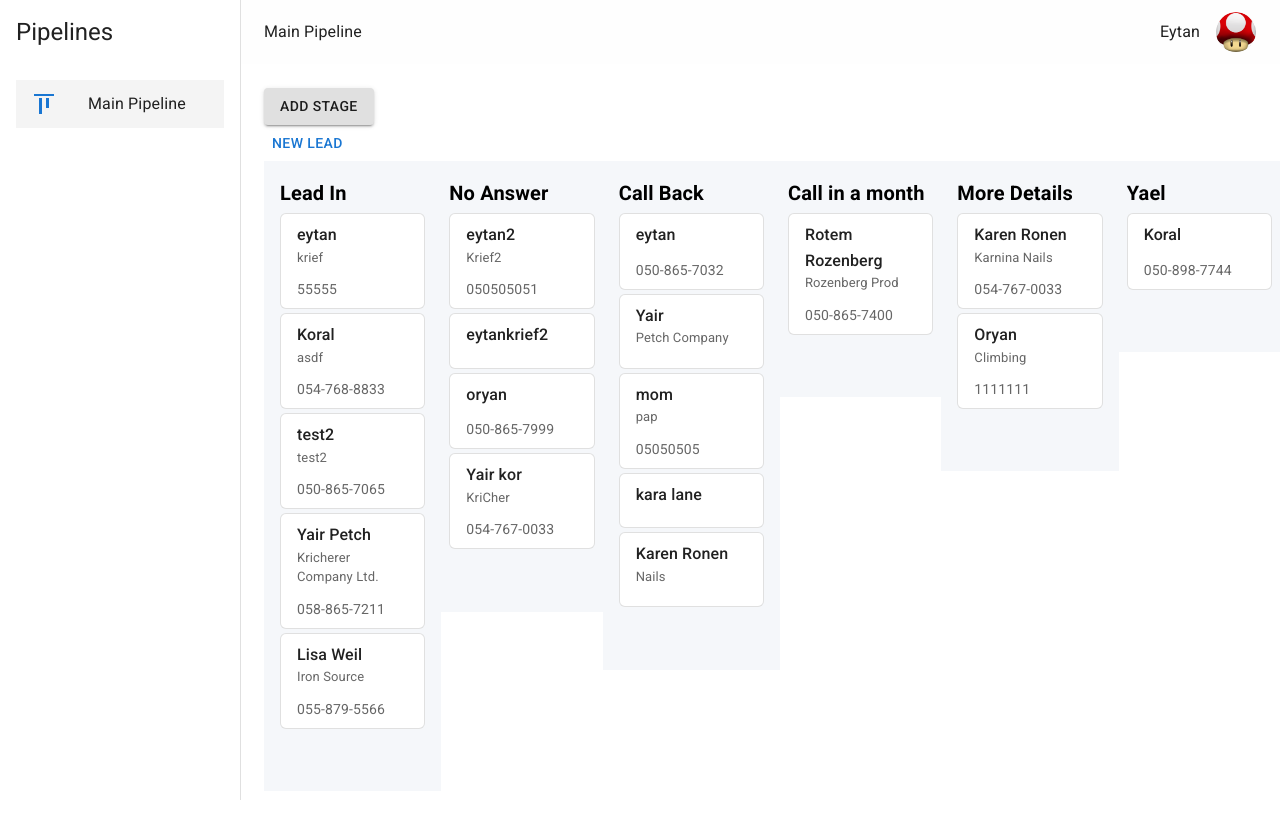
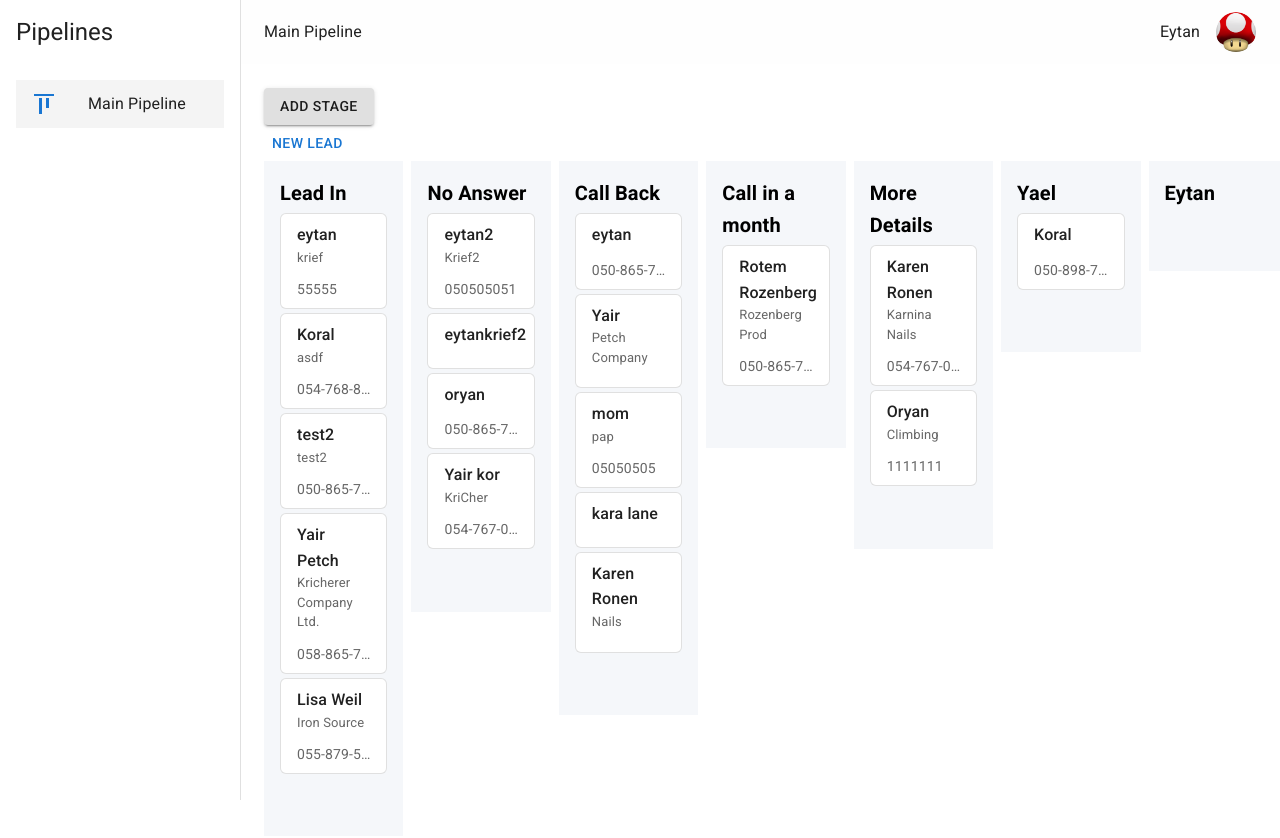
Before and after one commit to Eytan3000/CRM1, a React (Create React App) app: page / in a window 1280 px wide. Shown: the top 838 px of the page. Before the commit the page ends 815 px from the top, so only its background shows below. Built offline with nearby package versions, Linux system fonts and the light colour scheme; data requests are answered from the project's data file.

Commit message:
column spacing leadRender

```diff
--- a/data/db.json
+++ b/data/db.json
@@ -23,6 +23,10 @@
     {
       "name": "Yael",
       "id": 6
+    },
+    {
+      "name": "eytan",
+      "id": 7
     }
   ],
   "leads": [
--- a/src/components/leadRender/leadRenderColumn.js
+++ b/src/components/leadRender/leadRenderColumn.js
@@ -82,11 +82,9 @@ export default function LeadRenderColumn({ stage, leads, idPassUp }) {
 
   const handleClick = () => {
     setOpen(true);
-    // buttonRef.current.blur();
   };
   const handleClose = () => {
     setOpen(false);
-    // setRerender();
   };
 
   const handleMouseEnter = () => setHover(true);
--- a/src/pages/LeadsRender.js
+++ b/src/pages/LeadsRender.js
@@ -1,6 +1,4 @@
 import React, { useContext, useEffect, useState } from 'react';
-
-import Stack from '@mui/material/Stack';
 
 import NewLeadModal from '../components/NewLeadModal';
 import AddStagePopper from '../components/AddStagePopper';
@@ -9,10 +7,7 @@ import { loadCards, loadStagesContext } from '../contexts/DbFunctionsContext';
 import { updateStageToDb } from '../helpers/dbFunctions';
 
 import LeadRenderColumn from '../components/leadRender/LeadRenderColumn';
-import { Grid, Paper } from '@mui/material';
-import styled from '@emotion/styled';
-import LeadCard from '../components/LeadCard';
-import { Box, Container } from '@material-ui/core';
+import { Grid } from '@mui/material';
 
 //----------------------------------------------------------
 
@@ -48,40 +43,12 @@ export default function LeadsRender({ idPassUp, stagesPassUp }) {
       .catch((err) => console.error(err));
   };
 
-  // return (
-  //   <div>
-  //     <AddStagePopper updateStage={updateStage} />
-  //     <NewLeadModal setRerender={() => setRerender(!reRender)} />
-  //     <Stack direction="row" spacing={5} justifyContent="flex-start">
-  //       {stages.map((stage) => (
-  //         <LeadRenderColumn stage={stage} leads={leads} idPassUp={idPassUp} />
-  //       ))}
-  //     </Stack>
-  //   </div>
-  // );
-
-  // return (
-  //   <Grid container>
-  //     <Grid item xs={12} sm={6} md={3}>
-  //       <Paper>1</Paper>
-  //     </Grid>
-  //     <Grid item xs={12} sm={6} md={3}>
-  //       <Paper>2</Paper>
-  //     </Grid>
-  //     <Grid item xs={12} sm={6} md={3}>
-  //       <Paper>3</Paper>
-  //     </Grid>
-  //     <Grid item xs={12} sm={6} md={3}>
-  //       <Paper>4</Paper>
-  //     </Grid>
-  //   </Grid>
-  // );
-
   return (
     <div>
       <AddStagePopper updateStage={updateStage} />
       <NewLeadModal setRerender={() => setRerender(!reRender)} />
-      <Grid container spacing={3}>
+      {/* <Grid container spacing={3}> */}
+      <Grid container rowSpacing={2} columnSpacing={5}>
         {stages.map((stage) => (
           <Grid item key={stage.id} sm={12} md={12 / stages.length}>
             <LeadRenderColumn stage={stage} leads={leads} idPassUp={idPassUp} />
```
